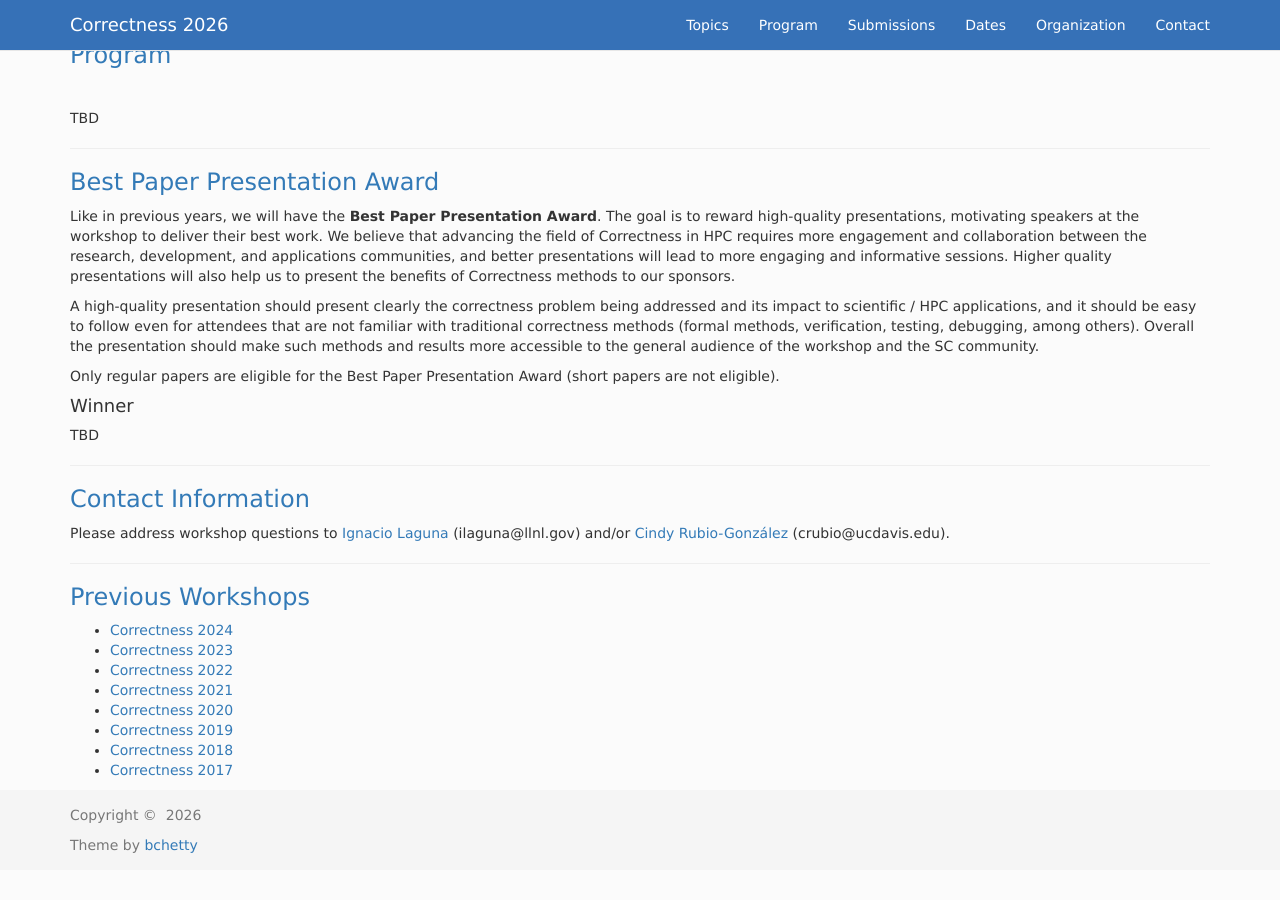
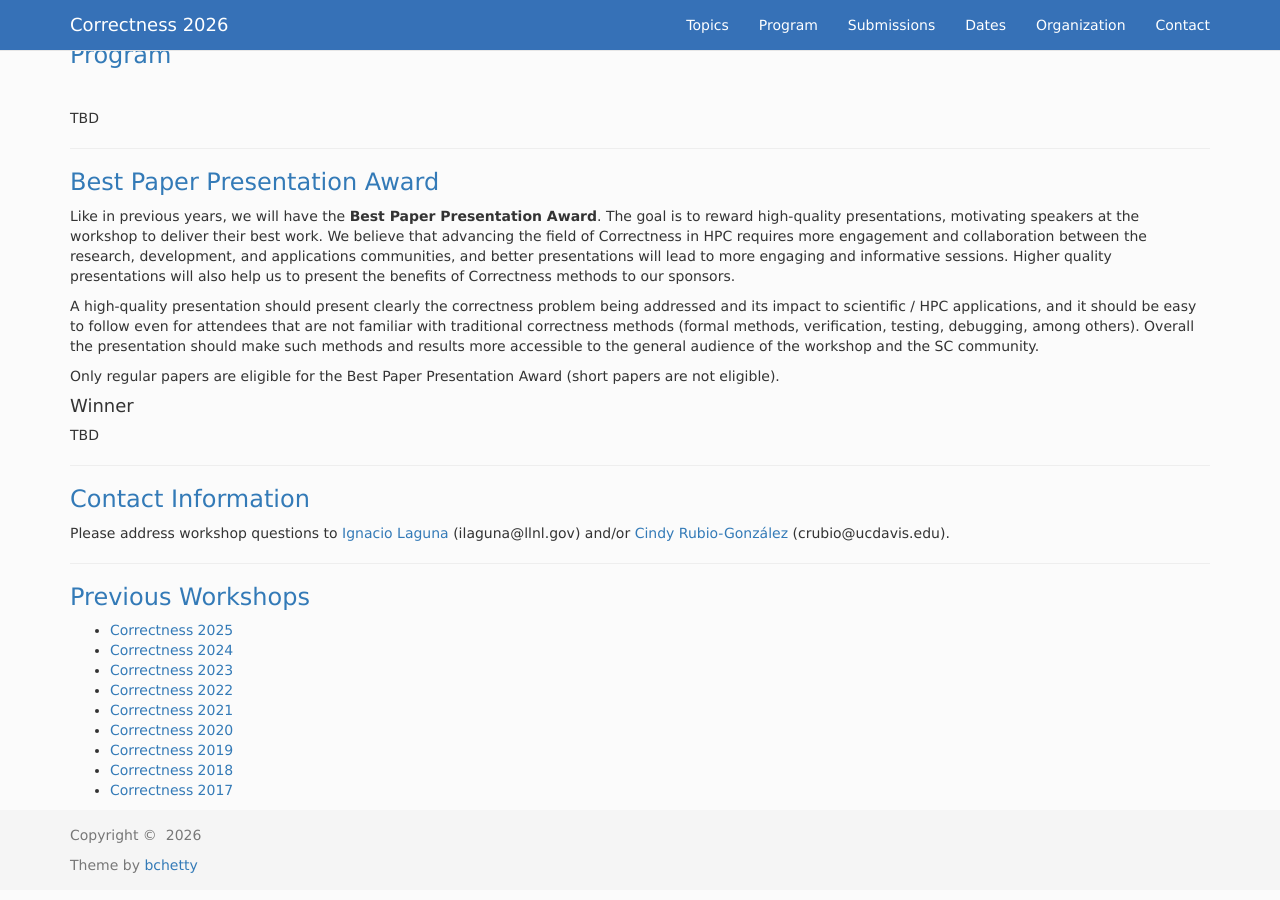
Before and after one commit to correctness-workshop/2026, a Jekyll site: the page built from index.md, in a window 1280 px wide and 900 px high, scrolled down 3209 px. Built offline with Jekyll 4.4.1, drawn with Linux system fonts in a browser that asks for light colours; nearby versions of some CDN libraries; the list of posts is cut into pages by our own code.

Commit message:
added link

```diff
--- a/index.md
+++ b/index.md
@@ -277,6 +277,7 @@ Please address workshop questions to [Ignacio Laguna](https://lagunaresearch.org
 
 ---
 ### <a class="anchor" name="previous">Previous Workshops</a>
+- [Correctness 2025](https://correctness-workshop.github.io/2025/)
 - [Correctness 2024](https://correctness-workshop.github.io/2024/)
 - [Correctness 2023](https://correctness-workshop.github.io/2023/)
 - [Correctness 2022](https://correctness-workshop.github.io/2022/)
```
